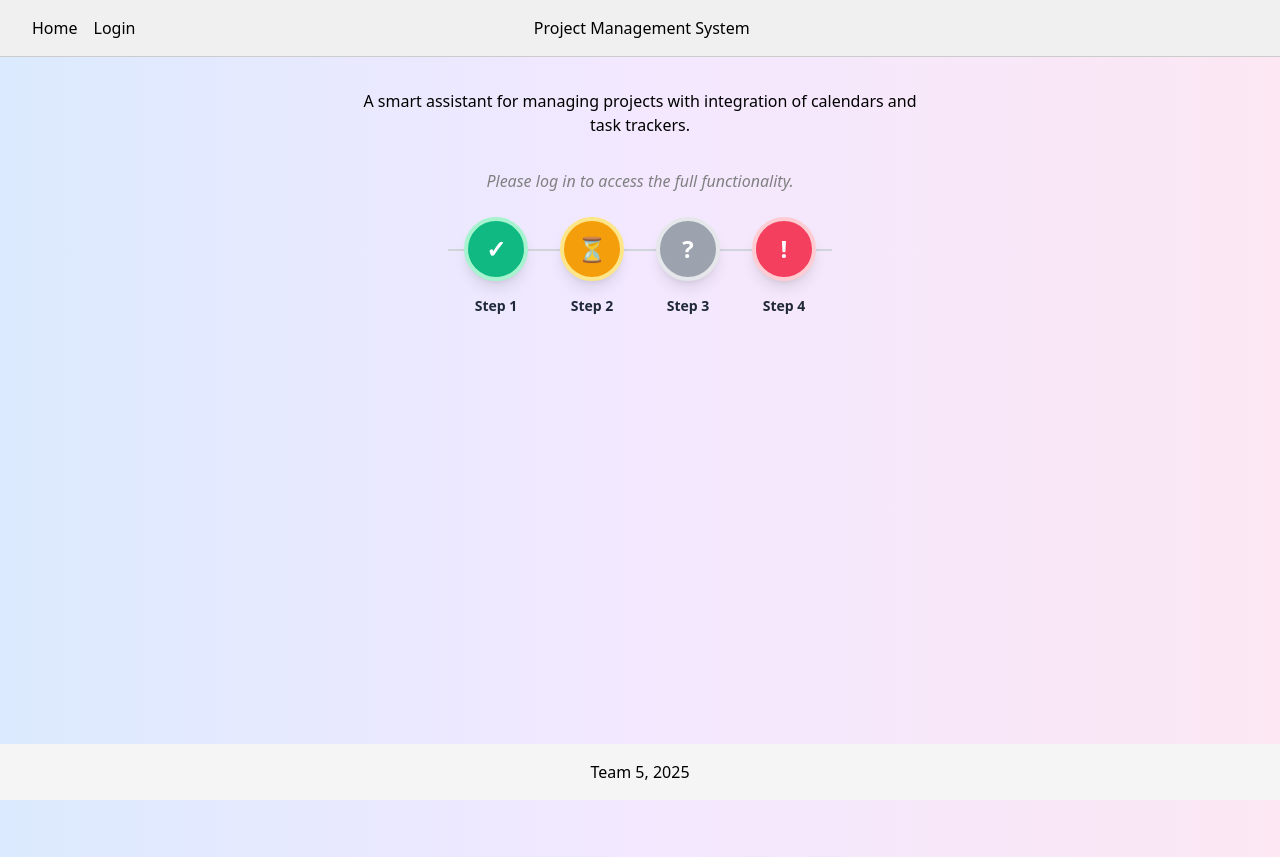
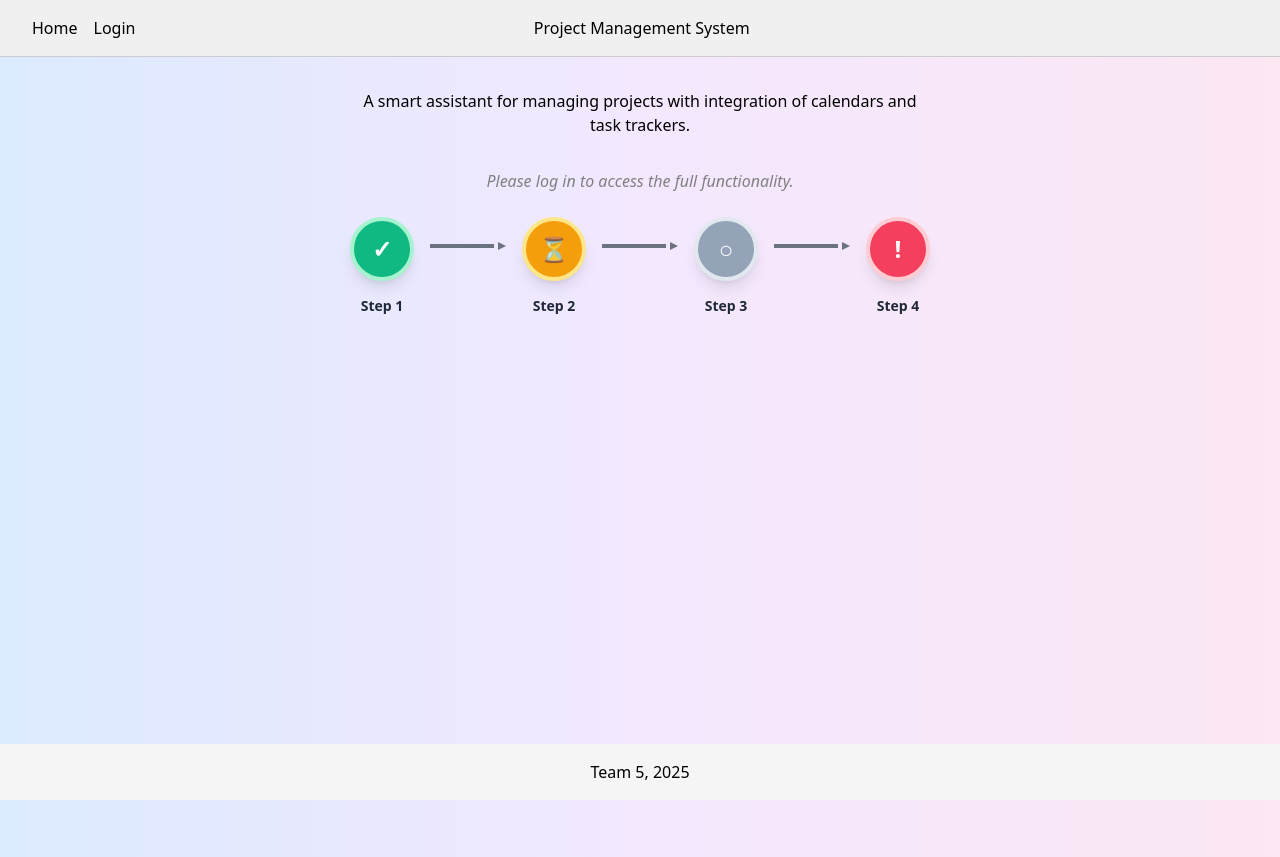
Before and after one commit to Code-the-Dream-School/jj-practicum-team-5-front, a React (Vite) app: page / in a window 1280 px wide. Built offline with nearby package versions, Linux system fonts and the light colour scheme.

Commit message:
add arrows

```diff
--- a/src/components/TimeLine.jsx
+++ b/src/components/TimeLine.jsx
@@ -1,4 +1,4 @@
-import { useState } from "react";
+import React, { useState } from "react";
 
 export default function Timeline({ steps = [] }) {
     const [selectedStep, setSelectedStep] = useState(null);
@@ -10,7 +10,7 @@ export default function Timeline({ steps = [] }) {
                 return "bg-emerald-500 border-emerald-200";
             case "in-progress":
                 return "bg-amber-500 border-amber-200";
-            case "not-started":
+            case "not started":
                 return "bg-slate-400 border-slate-200";
             case "overdue":
                 return "bg-rose-500 border-rose-200";
@@ -25,7 +25,7 @@ export default function Timeline({ steps = [] }) {
                 return "✓";
             case "in-progress":
                 return "⏳";
-            case "not-started":
+            case "not started":
                 return "○";
             case "overdue":
                 return "!";
@@ -38,7 +38,7 @@ export default function Timeline({ steps = [] }) {
         const statusConfig = {
             "completed": { color: "bg-emerald-100 text-emerald-800", text: "Complete" },
             "in-progress": { color: "bg-amber-100 text-amber-800", text: "In process" },
-            "not-started": { color: "bg-slate-100 text-slate-800", text: "Not started" },
+            "not started": { color: "bg-slate-100 text-slate-800", text: "Not started" },
             "overdue": { color: "bg-rose-100 text-rose-800", text: "Overdue" },
         };
 
@@ -58,20 +58,15 @@ export default function Timeline({ steps = [] }) {
                 </div>
             ) : (
                 <>
-                    <div className="relative pb-8">
-                        {/* Линия, соединяющая шаги */}
-                        <div className="absolute top-8 left-0 right-0 h-0.5 bg-gray-300"></div>
-
-                        <div className="flex justify-between relative">
+                    <div className="pb-8">
+                        <div className="flex items-center justify-center">
                             {steps.map((step, index) => (
-                                <div
-                                    key={index}
-                                    className="flex flex-col items-center relative z-10 w-24"
-                                >
+                                <React.Fragment key={`fragment-${index}`}>
+                                    <div className="flex flex-col items-center">
                                         <div
                                             className={`
           w-16 h-16 rounded-full flex items-center justify-center text-white font-bold text-lg
-                                            border-4 cursor-pointer transition-all duration-300
+          border-4 cursor-pointer transition-all duration-300 relative
           ${getStepColor(step.status)}
           ${hoveredStep === step ? 'scale-110 shadow-2xl' : 'shadow-lg'}
         `}
@@ -89,12 +84,22 @@ export default function Timeline({ steps = [] }) {
                                         </div>
 
                                         {hoveredStep === step && (
-                                        <div className="absolute top-20 left-1/2 transform -translate-x-1/2 bg-gray-900 text-white px-3 py-2 rounded-lg text-sm whitespace-nowrap z-10 shadow-xl">
+                                            <div className="absolute top-20 left-1/2 transform -translate-x-1/2 bg-gray-900 text-white px-3 py-2 rounded-lg text-sm whitespace-nowrap z-50 shadow-xl">
                                                 {step.description || 'No description'}
                                                 <div className="absolute -top-1 left-1/2 transform -translate-x-1/2 w-2 h-2 bg-gray-900 rotate-45"></div>
                                             </div>
                                         )}
                                     </div>
+
+                                    {index < steps.length - 1 && (
+                                        <div className="flex-1 max-w-32 flex items-center justify-center mx-4" style={{ marginTop: '-40px' }}>
+                                            <div className="flex items-center">
+                                                <div className="h-1 bg-gray-500 flex-1 min-w-16"></div>
+                                                <div className="w-0 h-0 border-l-8 border-l-gray-500 border-t-4 border-t-transparent border-b-4 border-b-transparent ml-1"></div>
+                                            </div>
+                                        </div>
+                                    )}
+                                </React.Fragment>
                             ))}
                         </div>
                     </div>
```
Lines whose indentation alone changed are shown as unchanged.
